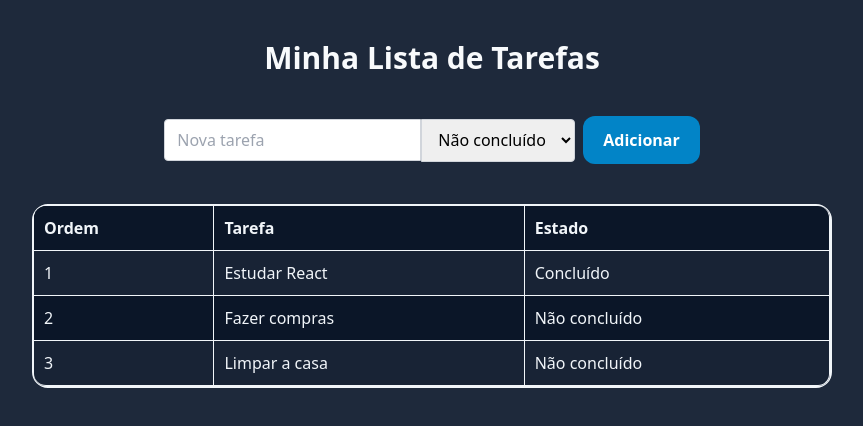
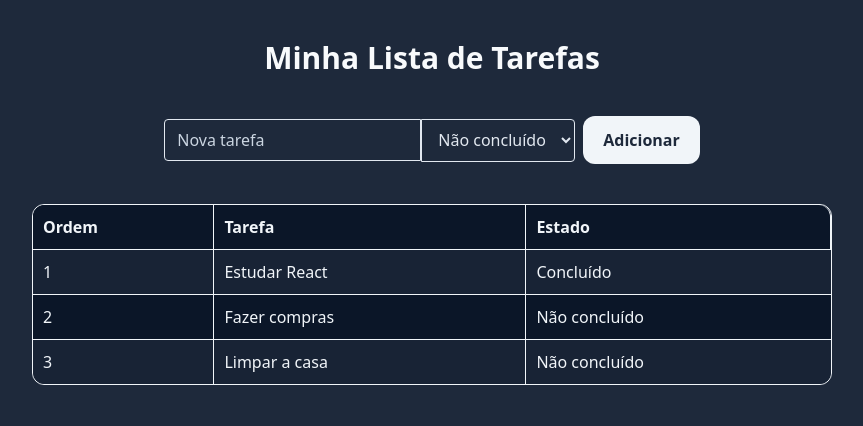
Before and after one commit to mauricioraupp/ReactList, a React (Create React App) app: page / in a window 1280 px wide. Shown: the top 426 px of the page, without its empty margins (208-1071 px from the left). Built offline with nearby package versions, Linux system fonts and the light colour scheme.

Commit message:
UI UX / readme atualizados

```diff
--- a/src/Components/AdicionarTarefa.jsx
+++ b/src/Components/AdicionarTarefa.jsx
@@ -15,14 +15,15 @@ function AdicionarTarefa({ adicionarTarefa }) {
     <div className="flex justify-center">
       <article className="self-center">
         <input type="text" value={novaTarefa} onChange={(e) => setNovaTarefa(e.target.value)}
-          className="px-3 py-2 border border-gray-300 rounded-l"placeholder="Nova tarefa"/>
+          className="px-3 py-2 bg-slate-800 border border-slate-200 text-slate-200 rounded-l placeholder:text-slate-300"placeholder="Nova tarefa"/>
         <select name="estado" value={estadoTarefa} onChange={(e) => setEstadoTarefa(e.target.value)}
-          className="px-3 pt-2 border border-gray-300 rounded-r">
+          className="px-3 pt-2 bg-slate-800 border border-slate-200 text-slate-200 rounded-r">
             <option value="Não concluído">Não concluído</option>
             <option value="Concluido">Concluído</option>
         </select>
       </article>
-      <button onClick={handleAdicionarTarefa} className="ml-2 px-5 py-3 bg-sky-600 text-white rounded-xl font-semibold text-base hover:bg-sky-700">Adicionar</button>
+      <button onClick={handleAdicionarTarefa}
+        className="ml-2 px-5 py-3 bg-slate-100 text-slate-800 rounded-xl font-semibold text-base hover:bg-slate-400">Adicionar</button>
     </div>
   );
 }
--- a/src/Components/ListaDeTarefas.jsx
+++ b/src/Components/ListaDeTarefas.jsx
@@ -2,7 +2,7 @@ import React from 'react';
 
 const ListaDeTarefas = ({ tarefas }) => {
   return (
-    <table className="w-3/4 m-auto border-solid border-2 border-slate-100 border-separate border-spacing-0 rounded-2xl">
+    <table className="w-3/4 m-auto border-solid border border-slate-100 border-separate border-spacing-0 rounded-xl">
       <thead>
         <tr>
           <th className="text-left text-slate-100">Ordem</th>
@@ -10,7 +10,7 @@ const ListaDeTarefas = ({ tarefas }) => {
           <th className="text-left text-slate-100">Estado</th>
         </tr>
       </thead>
-      <tbody className="rounded-lg">
+      <tbody>
         {tarefas.map((tarefa) => (
           <tr key={tarefa.id}>
             <td className="text-slate-100">{tarefa.id}</td>
--- a/src/index.css
+++ b/src/index.css
@@ -10,6 +10,12 @@ td, th{
   padding: 10px;
   border-bottom: 1px solid rgb(241 245 249);
   border-right: 1px solid rgb(241 245 249);
+}
+table tr:last-child td{
+  border-bottom: none;
+}
+table tr td:last-child{
+  border-right: none;
 }
 
 table th:first-child{
```
Also changed, not shown: public/print.jpg (added), public/robots.txt (deleted), 1 other file (tests, documents, lock files or other folders).
